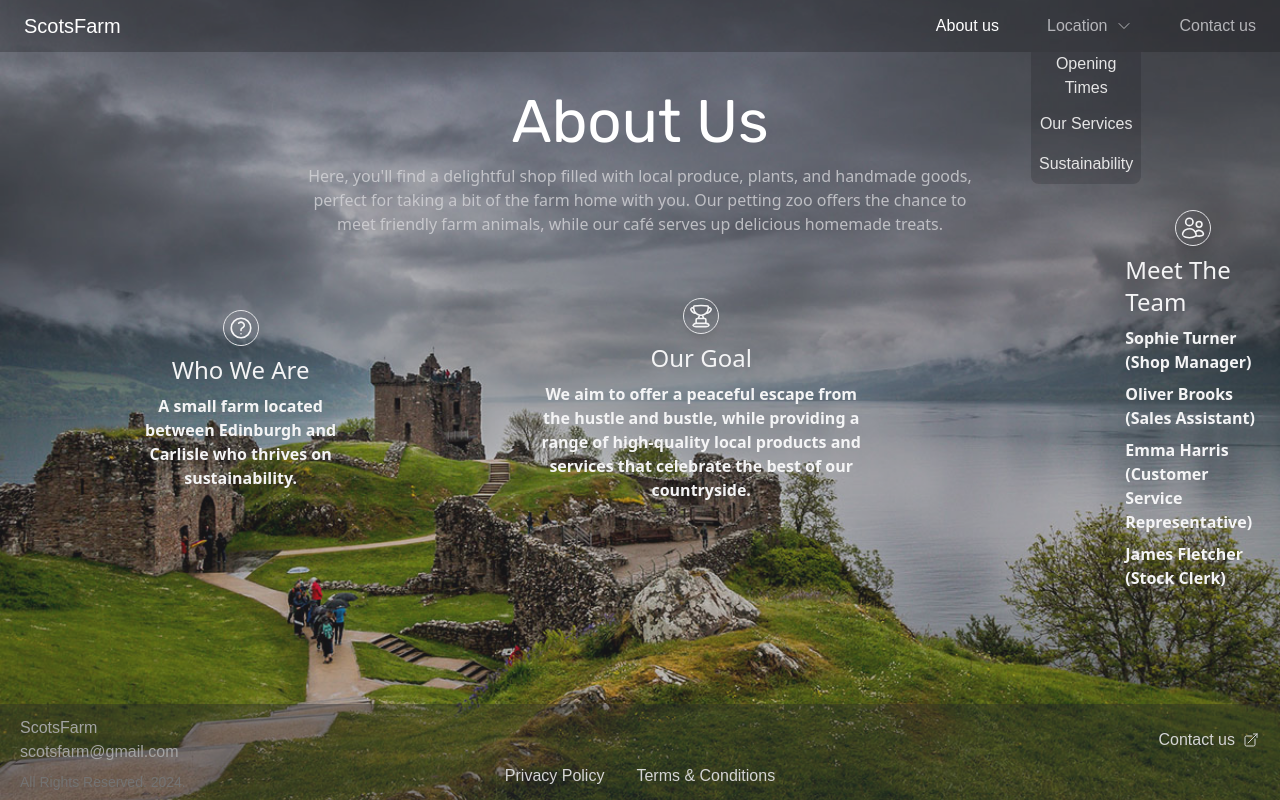
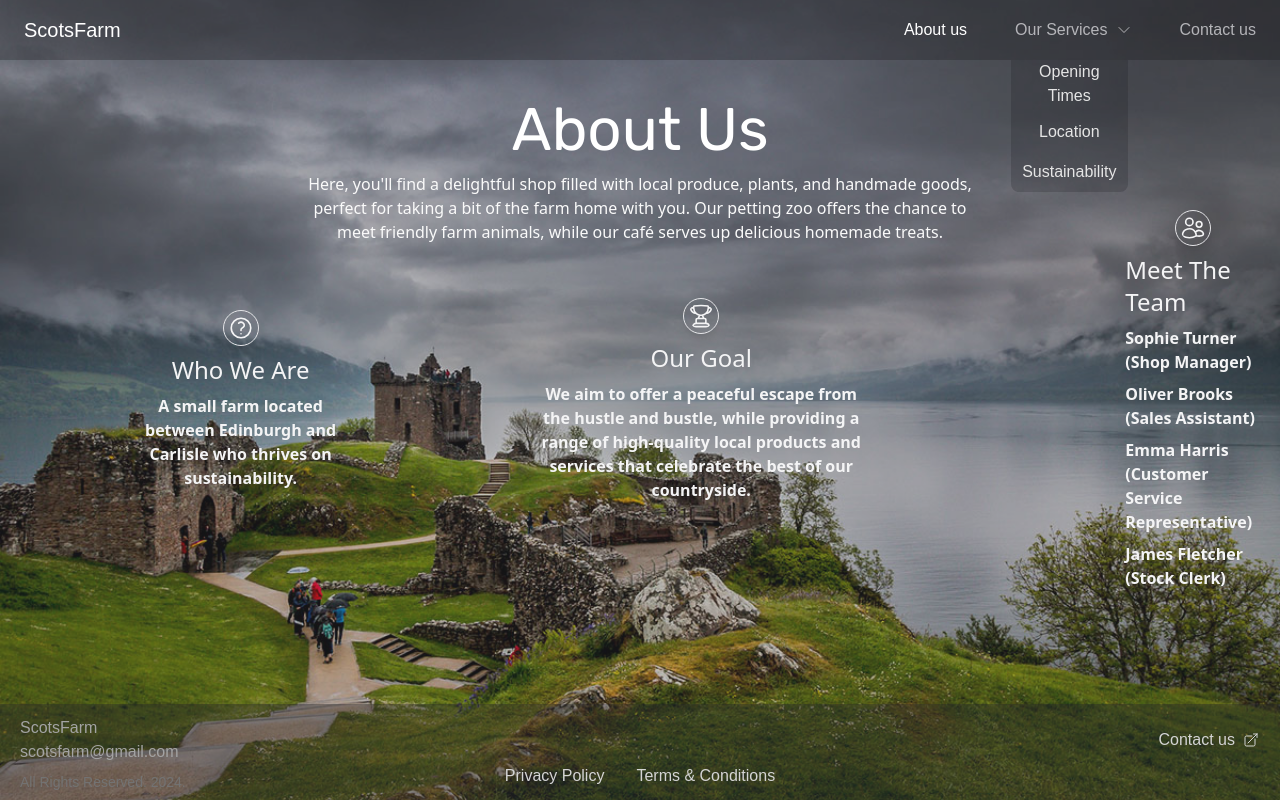
Before and after one commit to CodeByJamie/scotsfarm, a Next.js app: page /about in a window 1280 px wide. Both pictures are taken after a click on the icon 1123 px from the left and 26 px from the top of the page. Built offline with nearby package versions, Linux system fonts and the light colour scheme; a web font is replaced by a local one.

Commit message:
updated logic.

```diff
--- a/src/app/about/page.tsx
+++ b/src/app/about/page.tsx
@@ -23,7 +23,7 @@ export default function About() {
 					<span className='pt-10 text-6xl font-Rubik text-white'>
 						About Us
 					</span>
-					<span className='max-w-2xl text-center'>
+					<span className='max-w-2xl text-center text-zinc-50'>
 						Here, you'll find a delightful shop filled with local
 						produce, plants, and handmade goods, perfect for taking
 						a bit of the farm home with you. Our petting zoo offers
--- a/src/app/components/header.tsx
+++ b/src/app/components/header.tsx
@@ -11,7 +11,7 @@ export default function Header() {
 
 	return (
 		<div
-			className={`flex flex-row justify-between items-center p-3 text-zinc-300 text-opacity-80 select-none bg-zinc-900 ${
+			className={`flex flex-row justify-between items-center p-4 text-zinc-300 text-opacity-80 select-none bg-zinc-900 ${
 				currentPath.endsWith("/about")
 					? "bg-opacity-30"
 					: "bg-opacity-10"
@@ -33,14 +33,14 @@ export default function Header() {
 				</Link>
 				<div className='relative flex flex-row items-center gap-2'>
 					<Link
-						href='/find-us'
+						href='/services'
 						className={`${
 							currentPath.endsWith("location")
 								? "text-white"
 								: "hover:text-white duration-200"
 						}`}
 					>
-						Location
+						Our Services
 					</Link>
 					<ChevronRightIcon
 						className={`size-4 cursor-pointer ${
@@ -51,7 +51,7 @@ export default function Header() {
 							setDropDown(!dropdown);
 						}}
 					/>
-					<div className='absolute flex flex-col top-[2.4rem] -translate-x-4 text-white'>
+					<div className='absolute flex flex-col top-[2.6rem] -translate-x-1 text-white'>
 						{dropdown && (
 							<div className='flex flex-col bg-zinc-900 bg-opacity-20 gap-2 rounded-b-lg text-center z-50 text-neutral-200 last:rounded-b-lg'>
 								<Link
@@ -61,10 +61,10 @@ export default function Header() {
 									Opening Times
 								</Link>
 								<Link
-									href={"/services"}
+									href={"/location"}
 									className='hover:bg-zinc-300 duration-200 hover:bg-opacity-20 px-2 p-1'
 								>
-									Our Services
+									Location
 								</Link>
 								<Link
 									href={"/sustainability"}
--- a/src/app/page.tsx
+++ b/src/app/page.tsx
@@ -20,7 +20,7 @@ export default function Home() {
       <div className="flex flex-col items-center justify-center h-full font-funnelSans">
         <div className="flex flex-col text-center items-center p-2">
           <span className="text-7xl text-white font-bold drop-shadow-lg">
-            Connecting the Highlands Together.
+            Connecting the Countries Together.
           </span>
           <span className="text-gray-200 text-xl mt-2 drop-shadow-md">
             Pop into our shop to find some gifts for a loved one!
```
